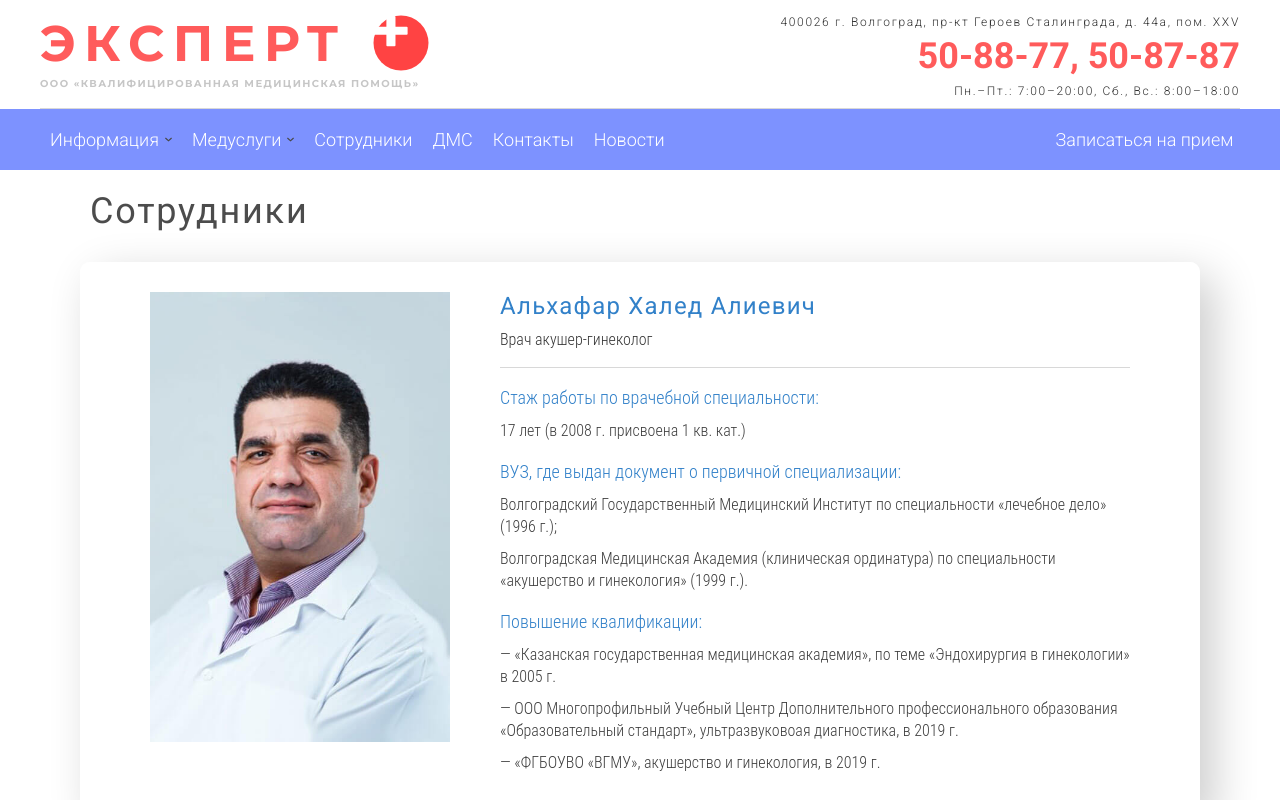
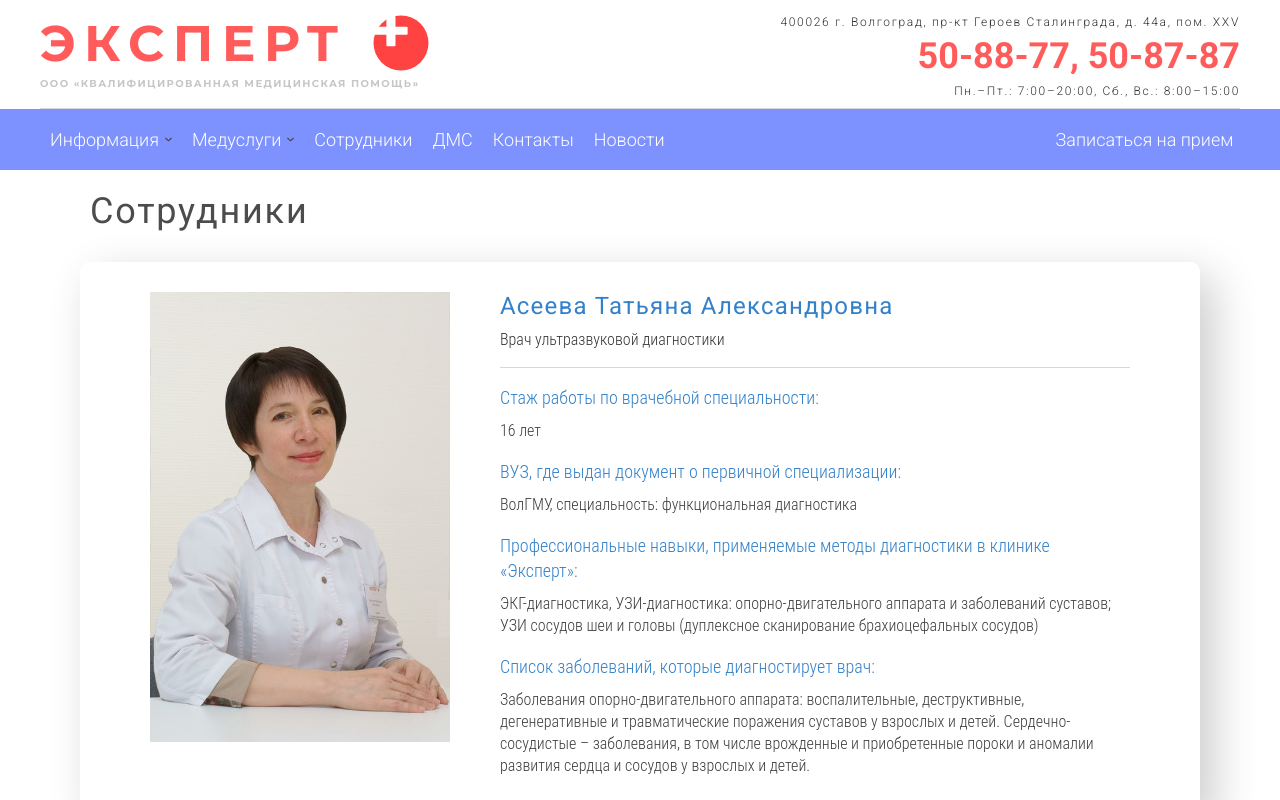
Before and after one commit to CanUFeelMyHeart/expertPlus, a React (Create React App) app: page /doctors in a window 1280 px wide. Shown: the top 800 px of the page. Built offline with nearby package versions, Linux system fonts and the light colour scheme; the HTML template or start-up script is replaced by a standard one.

Commit message:
* working time is changed * doctors are removed

```diff
--- a/src/components/FullHeaderComponent/HeaderComponent/HeaderComponent.jsx
+++ b/src/components/FullHeaderComponent/HeaderComponent/HeaderComponent.jsx
@@ -30,7 +30,7 @@ export const HeaderComponent = () => {
               50-88-77, 50-87-87
             </h1>
             <h4 className="header__informationContainer_timetable">
-              Пн.–Пт.: 7:00–20:00, Сб., Вс.: 8:00–18:00
+              Пн.–Пт.: 7:00–20:00, Сб., Вс.: 8:00–15:00
             </h4>
           </div>
         </div>
--- a/src/pages/DoctorsPage/DoctorsInfo.jsx
+++ b/src/pages/DoctorsPage/DoctorsInfo.jsx
@@ -28,32 +28,6 @@ import tvorogova from '../../assets/images/doctors/tvorogova.jpg'
 import melnik from '../../assets/images/doctors/melnik.jpg'
 import oreshina from '../../assets/images/doctors/oreshina.jpg'
 export const doctors = [
-    {
-        image: alkhaphar,
-        name: "Альхафар Халед Алиевич",
-        speciality: "Врач акушер-гинеколог",
-        doctorInfo: [
-            {
-                header: "Стаж работы по врачебной специальности:",
-                description: ["17 лет (в 2008 г. присвоена 1 кв. кат.)"],
-            },
-            {
-                header: "ВУЗ, где выдан документ о первичной специализации:",
-                description: [
-                    "Волгоградский Государственный Медицинский Институт по специальности «лечебное дело» (1996 г.);",
-                    "Волгоградская Медицинская Академия (клиническая ординатура) по специальности «акушерство и гинекология» (1999 г.).",
-                ],
-            },
-            {
-                header: "Повышение квалификации:",
-                description: [
-                    "— «Казанская государственная медицинская академия», по теме «Эндохирургия в гинекологии» в 2005 г.",
-                    "— ООО Многопрофильный Учебный Центр Дополнительного профессионального образования «Образовательный стандарт», ультразвуковоая диагностика, в 2019 г.",
-                    "— «ФГБОУВО «ВГМУ», акушерство и гинекология, в 2019 г.",
-                ],
-            },
-        ],
-    },
     {
         image: aseeva,
         name: "Асеева Татьяна Александровна",
@@ -159,43 +133,6 @@ export const doctors = [
         ],
     },
     {
-        image: gaivoronskayu,
-        name: "Гайворонская Мария Георгиевна",
-        speciality: "Врач кардиолог",
-        doctorInfo: [
-            {
-                header: "Стаж работы по врачебной специальности:",
-                description: ["26 лет"],
-            },
-            {
-                header: "ВУЗ, где выдан документ о первичной специализации:",
-                description: [
-                    "Волгоградский государственный медицинский институт",
-                ],
-            },
-            {
-                header: "Образование:",
-                description: [
-                    "Волгоградский государственный медицинский институт",
-                ],
-            },
-            {
-                header: "Повышение квалификации:",
-                description: [
-                    "2015 г. – повышение квалификации по программе «Клиническая кардиология» (ВолГМУ)",
-                    "2015 г. – Сертификат специалиста по специальности «Кардиология» (ВолГМУ)",
-                ],
-            },
-            {
-                header: "Список заболеваний, которые диагностирует врач:",
-                description: [
-                    "ССС - гипертонической болезни; ИБС; нарушений ритма сердца и ПС; гипертония; гипотония; сердечная недостаточность; воспаления сердца: эндокардит, миокардит, перикардит; ишемическая болезнь сердца.",
-                ],
-
-            },
-        ],
-    },
-    {
         image: grigorieva,
         name: "Григорьева Лариса Вячеславовна",
         speciality: "Врач-хирург",
@@ -255,52 +192,6 @@ export const doctors = [
                 ],
             },
 
-        ],
-    },
-    {
-        image: kuznetsovael,
-        name: "Кузнецова Елена Львовна",
-        speciality: "Врач онколог",
-        doctorInfo: [
-            {
-                header: "Стаж работы по врачебной специальности:",
-                description: ["29 лет (13 лет по специальности «онкология»)"],
-            },
-            {
-                header: "Квалификационная категория:",
-                description: ["высшая категория"],
-            },
-            {
-                header: "ВУЗ, где выдан документ о первичной специализации:",
-                description: [
-                    "- Волгоградский государственный медицинский университет (2004 г.), специальность: онкология",
-
-                ],
-            },
-            {
-                header: "Образование:",
-                description: [
-                    "- 1988 г. - Волгоградский медицинский институт;",
-                    "- 1989 г. - Интернатура, Больница Водников г. Ростов по специальности «Терапия»",
-
-                ],
-            },
-            {
-                header: "Повышение квалификации, переквалификация:",
-                description: [
-                    "- 2014 г. - Сертификат специалиста по специальности «Онкология» (ВолГМУ)",
-                    "- 2018 г. - повышение квалификации по программе «Современные методы диагностики и лечения злокачественных опухолей» (ВолГМУ)",
-
-                ],
-            },
-            {
-                header: "Список заболеваний, которые диагностирует и лечит врач:",
-                description: [
-                    "Лечение, диагностика и профилактические мероприятия образований злокачественного или доброкачественного характера.",
-
-
-                ],
-            },
         ],
     },
     {
@@ -526,37 +417,6 @@ export const doctors = [
             {
                 header: "Список заболеваний, которые диагностирует и лечит врач:",
                 description: ["Воспалительные, инфекционные заболевания: острый и хронический циститы; пиелонефриты; острый и хронический простатиты; неспецифические уретриты - ИППП; мочекаменная болезнь; аденома предстательной железы."],
-            },
-
-        ],
-    },
-    {
-        image: noName,
-        name: "Николаева Светлана Петровна",
-        speciality: "Врач - онколог",
-        doctorInfo: [
-            {
-                header: "Стаж работы по врачебной специальности:",
-                description: ["28 лет"],
-            },
-            {
-                header: "ВУЗ, где выдан документ о первичной специализации:",
-                description: ["Волгоградский медицинский институт"],
-            },
-            {
-                header: "Образование:",
-                description: ["Волгоградский медицинский институт"],
-            },
-            {
-                header: "Повышение квалификации, переквалификация:",
-                description: [
-                    "2014 г. – Повышение квалификации по программе: «Современные методы диагностики и лечения злокачественных опухолей» (144 ч.) (ГБОУ ВПО «ВолГМУ»)",
-                    "2014 г. – Сертификат специалиста по специальности «Онкология» (ГБОУ ВПО «ВолГМУ»)",
-                ],
-            },
-            {
-                header: "Список заболеваний, которые диагностирует и лечит врач:",
-                description: ["Лечение, диагностика и профилактические мероприятия образований злокачественного или доброкачественного характера."],
             },
 
         ],
```
